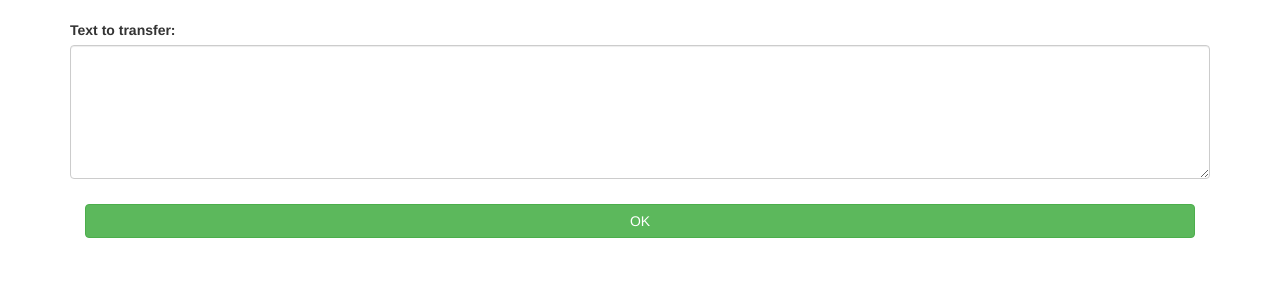
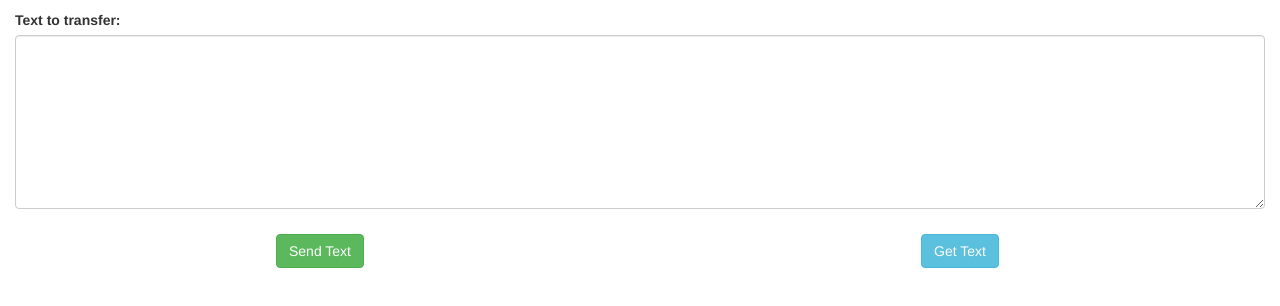
Before and after one commit to joaofelipes/copy, a plain HTML site: page index.html in a window 1280 px wide. Drawn offline with Linux system fonts and the light colour scheme; no server answers.

Commit message:
bugs dead now

```diff
--- a/css/style.css
+++ b/css/style.css
@@ -1,3 +1,12 @@
-.container {
+.custom-container {
     padding: 10px;
+    margin-left: 10px;
+    margin-right: 10px;
 }
+
+
+.custom-textarea {
+    padding: 10px;
+    margin-left: 20px;
+    margin-right: 20px;
+}
--- a/index.html
+++ b/index.html
@@ -12,14 +12,23 @@
   	<script src="js/script.js"></script>
 </head>
 <body>
-	<div id="main" class="container">
-		<form class="form-horizontal" action='http://localhost:9000/put' method='post'>
-			<div class="form-group container">
-    			<label for="exampleTextarea">Text to transfer:</label>
-    			<textarea class="form-control" id="message" name="message" rows="6"></textarea>
-  			</div>
-			<div class="col-sm-12">
-				<button type="button" class="btn btn-success btn-block btnok">OK</button>
+	<div id="main" class="container-fluid">
+		<form class="form-horizontal">
+			<div class="row">
+				<div class=custom-textarea>
+					<div class="form-group">
+						<label for="Textarea">Text to transfer:</label>
+						<textarea class="form-control" id="message" name="message" rows="8" maxlength="3000"></textarea>
+					</div>
+				</div>
+			</div>
+  			<div class="row">
+				<div class="col-xs-6 text-center">
+					<button type="button" class="btn btn-success btnok">Send Text</button>
+				</div>
+				<div class="col-xs-6 text-center">
+					<button type="button" class="btn btn-info btnget">Get Text</button>
+				</div>
 			</div>
 		</form>
 	</div>
--- a/js/script.js
+++ b/js/script.js
@@ -1,10 +1,9 @@
 function submitMessage() {
           jQuery.support.cors = true;
           $.ajax({
-            url: "http://localhost/api/copy/send_message",
+            url: "http://joaofelipes.duckdns.org/api/copy/send_message",
             crossDomain: true,
             type: "POST",
-            //data: JSON.stringify(message),
             data: { message: $("#message").val() },
             dataType: "application/x-www-form-urlencoded",
             success: function (response) {
@@ -17,22 +16,22 @@ function submitMessage() {
         });
 }
 
-$( document ).ready(function(){
-    $( ".btnok" ).on( "click", submitMessage );
-
+function getMessage() {
     jQuery.ajax({
-            url: "http://localhost/api/copy/get_message",
+            url: "http://joaofelipes.duckdns.org/api/copy/get_message",
+            crossDomain: true,
             type: "GET",
-
-            contentType: 'application/json; charset=utf-8',
+            dataType: "application/x-www-form-urlencoded",
             success: function(resultData) {
                     $("#message").val(resultData)
             },
             error : function(jqXHR, textStatus, errorThrown) {
             },
-
             timeout: 120000,
     });
+}
 
-
+$( document ).ready(function(){
+    $( ".btnok" ).on( "click", submitMessage );
+    $( ".btnget" ).on( "click", getMessage );
 });
--- a/server/index.js
+++ b/server/index.js
@@ -17,6 +17,7 @@ var message = 'You are not expected to understand this.';
 
 // Definir um endpoint de get da API
 app.get('/copy/get_message', function(req, res, next) {
+  res.setHeader('Access-Control-Allow-Origin','*');
   res.send(message);
 })
 
```
